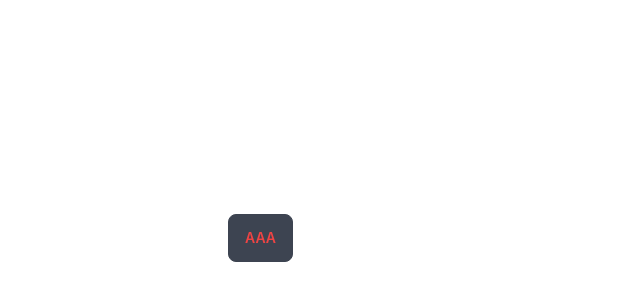
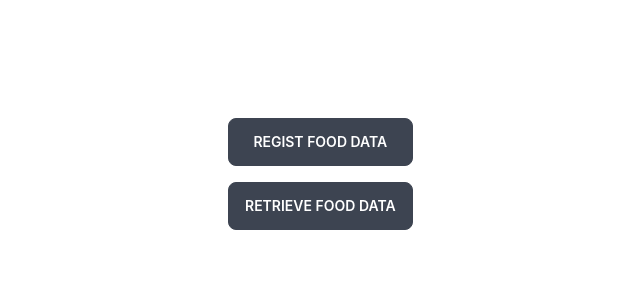
Before and after one commit to yutounun/WorkOutTrackingApp, a Vue app: page / in a window 1280 px wide. Shown: the part 162-462 px from the top of the page, without its empty margins (412-1052 px from the left). Built offline with nearby package versions, Linux system fonts and the light colour scheme; no server answers; the database is empty.

Commit message:
Create sample for firebase

```diff
--- /dev/null
+++ b/src/components/samples/FirebaseSample.vue
@@ -0,0 +1,61 @@
+<script async setup lang="ts">
+import { collection, doc, setDoc, getDoc } from "firebase/firestore";
+import { ref } from "vue";
+import db from "../../firebase/init";
+
+// get a collection Reference
+const foodsRef = collection(db, "foods");
+
+// Get data of a specified document
+const docRef = doc(db, "foods", "foods");
+const docSnap = await getDoc(docRef);
+
+const data = ref();
+
+const retrieveFromFirebase = () => {
+  if (docSnap.exists()) {
+    console.log("Document data:", docSnap.data());
+    data.value = docSnap.data();
+  } else {
+    // doc.data() will be undefined in this case
+    console.log("No such document!");
+  }
+};
+
+// Keep data to register on firebase store
+const registerOnFirebase = () => {
+  const sentData = setDoc(doc(foodsRef, "foods"), {
+    foods: [
+      {
+        carbo: 120,
+        cost: 400,
+        fat: 30,
+        name: "salmon",
+        protein: 30,
+      },
+      {
+        carbo: 100,
+        cost: 1000,
+        fat: 70,
+        name: "portk",
+        protein: 50,
+      },
+    ],
+  });
+  console.log("sentData :", sentData);
+};
+</script>
+
+<template>
+  <div class="flex flex-col w-30 h-60">
+    <button class="btn mb-4" @click="registerOnFirebase">
+      Regist food data
+    </button>
+    <button class="btn" @click="retrieveFromFirebase">
+      Retrieve food data
+    </button>
+    <div class="w-30 text-cyan-500">
+      {{ data }}
+    </div>
+  </div>
+</template>
--- a/src/pages/HomeView.vue
+++ b/src/pages/HomeView.vue
@@ -1,7 +1,12 @@
-<script setup lang="ts">
-// import TheWelcome from "../components/TheWelcome.vue";
+<script async setup lang="ts">
+import sample from "../components/samples/FirebaseSample.vue";
 </script>
 
 <template>
-  <main class="text-red-500 btn">aaa</main>
+  <Suspense>
+    <template #default>
+      <sample />
+    </template>
+    <template #fallback> loading... </template>
+  </Suspense>
 </template>
```
